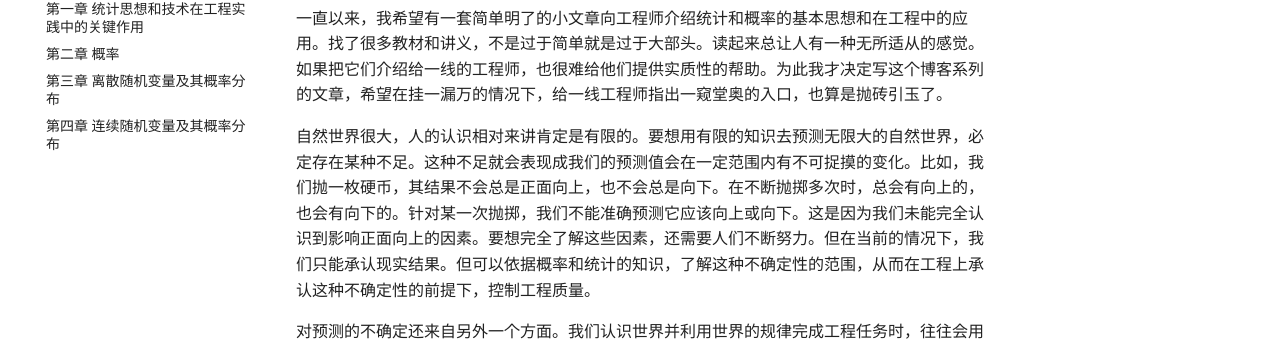
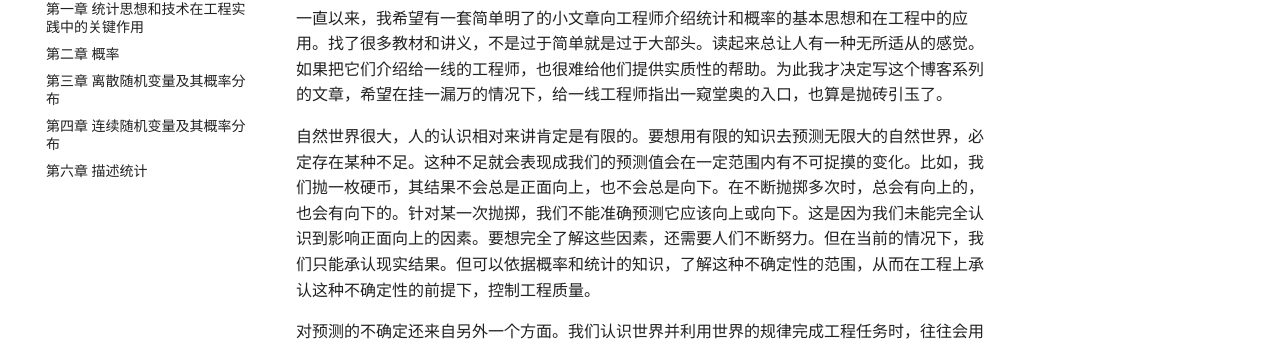
Before and after one commit to chenmich/applied_statistic_and_probability_for_engineers, an MkDocs documentation site: the page built from docs/index.md, in a window 1280 px wide. Shown: the part 174-521 px from the top of the page. Built offline with MkDocs 1.6.1 and Material for MkDocs 9.7.7, drawn with Linux system fonts in a browser that asks for light colours.

Commit message:
begin sixth

```diff
--- a/mkdocs.yml
+++ b/mkdocs.yml
@@ -5,6 +5,8 @@ nav:
     - 第二章 概率: second.md
     - 第三章 离散随机变量及其概率分布: third.md
     - 第四章 连续随机变量及其概率分布: fourth.md
+
+    - 第六章 描述统计: sixth.md
 
 
 
```
Also changed, not shown: docs/sixth.md (added, +1 -0 lines).
